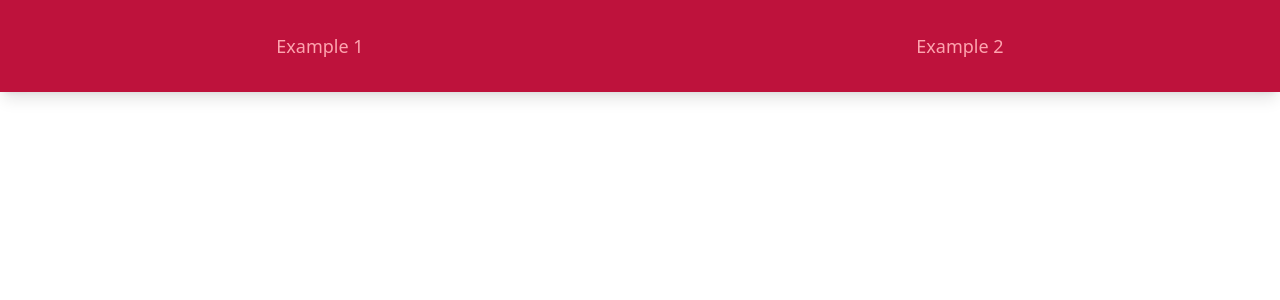
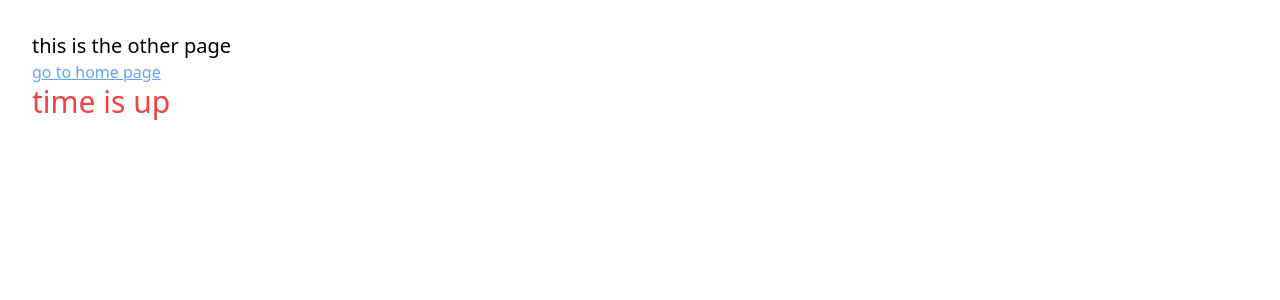
Before and after one commit to danxguerrero/react-formula, a React (Vite) app: page /other in a window 1280 px wide. Before the commit this address had no page. Shown: the top 300 px of the page. Built offline with nearby package versions, Linux system fonts and the light colour scheme.

Commit message:
Complete Use Effect Clean Up

```diff
--- a/src/App.jsx
+++ b/src/App.jsx
@@ -1,7 +1,7 @@
-import UseCallback from './other-react-hooks/use-callback/UseCallback'
+import UseEffectCleanUp from './miscellaneous-features/use-effect-clean-up/UseEffectCleanUp'
 
 const App = () => {
-  return <UseCallback />
+  return <UseEffectCleanUp />
 };
 
 export default App;
--- /dev/null
+++ b/src/miscellaneous-features/use-effect-clean-up/UseEffectCleanUp.jsx
@@ -0,0 +1,16 @@
+import { BrowserRouter, Routes, Route } from "react-router-dom";
+import HomePage from "./pages/HomePage";
+import OtherPage from "./pages/OtherPage";
+
+const UseEffectCleanUp = () => {
+  return (
+    <BrowserRouter>
+      <Routes>
+        <Route path="/" element={<HomePage />} />
+        <Route path="/other" element={<OtherPage />} />
+      </Routes>
+    </BrowserRouter>
+  );
+};
+
+export default UseEffectCleanUp;
--- /dev/null
+++ b/src/miscellaneous-features/use-effect-clean-up/pages/HomePage.jsx
@@ -0,0 +1,14 @@
+import { Link } from "react-router-dom";
+
+const HomePage = () => {
+  return (
+    <div className="p-8">
+      <div className="text-xl">this is the home page</div>
+      <Link className="my-10 text-blue-400 underline" to="/other">
+        go to other page
+      </Link>
+    </div>
+  );
+};
+
+export default HomePage;
--- /dev/null
+++ b/src/miscellaneous-features/use-effect-clean-up/pages/OtherPage.jsx
@@ -0,0 +1,30 @@
+import { useEffect, useState } from "react";
+import { Link } from "react-router-dom";
+
+const OtherPage = () => {
+  const [showMessage, setShowMessage] = useState(false);
+
+  useEffect(() => {
+    const timeoutId = setTimeout(() => {
+      console.log("time is up");
+      setShowMessage(true);
+    }, 3000);
+
+    return () => {
+      clearTimeout(timeoutId)
+    }
+  }, []);
+
+  return (
+    <div className="p-8">
+      <div className="text-xl">this is the other page</div>
+      <Link className="my-10 text-blue-400 underline" to="/">
+        go to home page
+      </Link>
+      {showMessage && <div className="text-3xl text-red-500">time is up</div>}
+      <div></div>
+    </div>
+  );
+};
+
+export default OtherPage;
```
